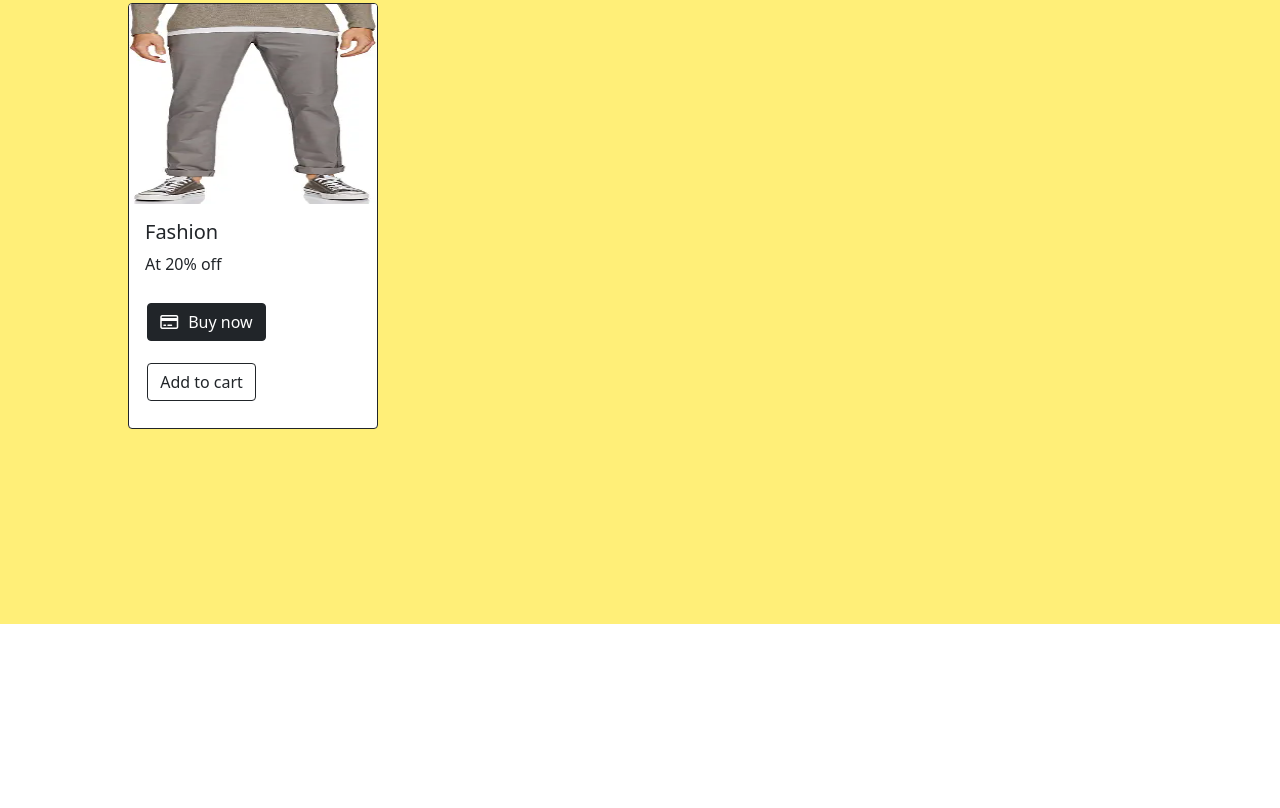
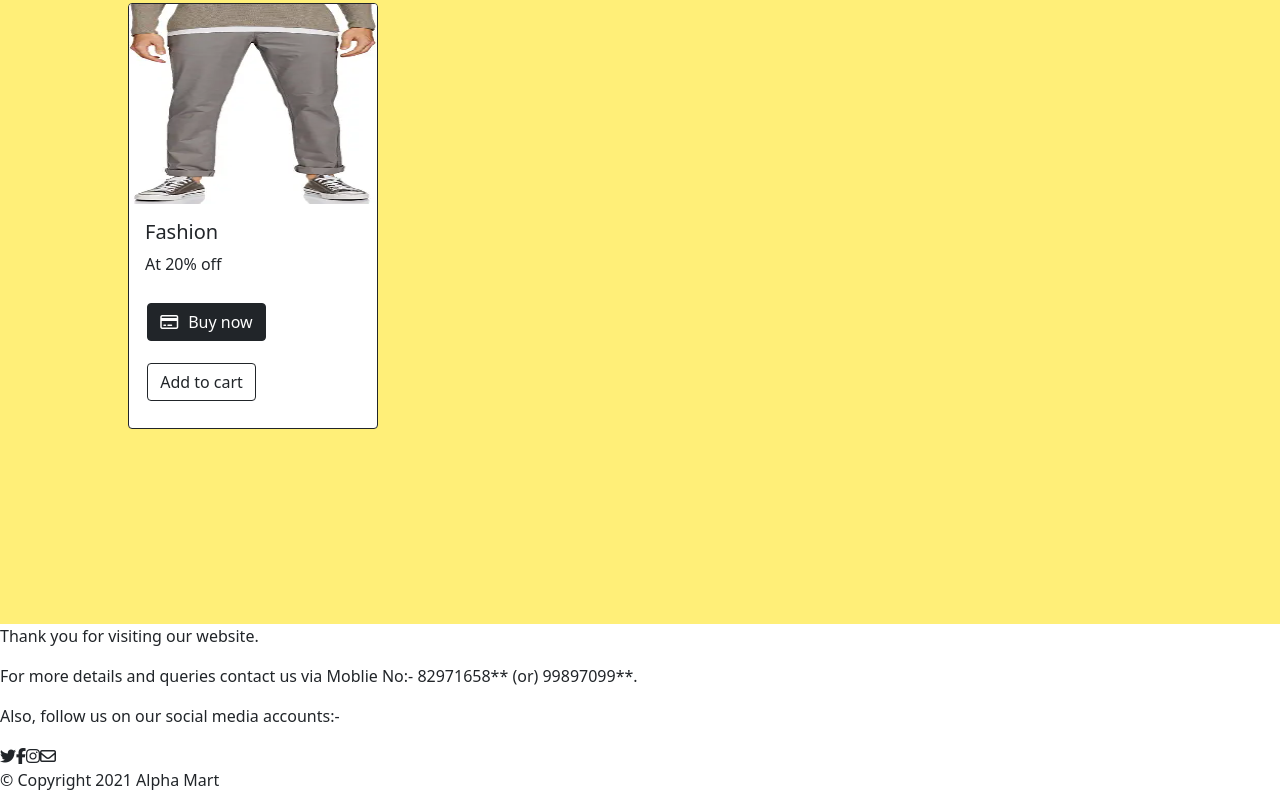
Before and after one commit to wildlyelite/alpha.mart, a plain HTML site: page fashion.html in a window 1280 px wide. Shown: the part 6538-7346 px from the top of the page. Before the commit the page ends 7162 px from the top, so only its background shows below. Drawn offline with nearby package versions, Linux system fonts and the light colour scheme.

Commit message:
Update fashion.html

```diff
--- a/fashion.html
+++ b/fashion.html
@@ -609,6 +609,19 @@
       </div>
     </div>
   </section>
+<!-- Footer -->
+
+  <div class="pf" id="footer">
+    <p>Thank you for visiting our website.</p>
+    <p>For more details and queries contact us via Moblie No:- 82971658** (or) 99897099**. </p>
+    <p>Also, follow us on our social media accounts:-</p>
+  </div>
+
+  <div class="sm-icons">
+    <i class="cn-img fab fa-twitter"></i><i class="cn-img fab fa-facebook-f"></i><i class="cn-img fab fa-instagram"></i><i class="cn-img far fa-envelope"></i>
+  </div>
+
+  <p class="cpr">© Copyright 2021 Alpha Mart</p>
 </body>
 
 
```
